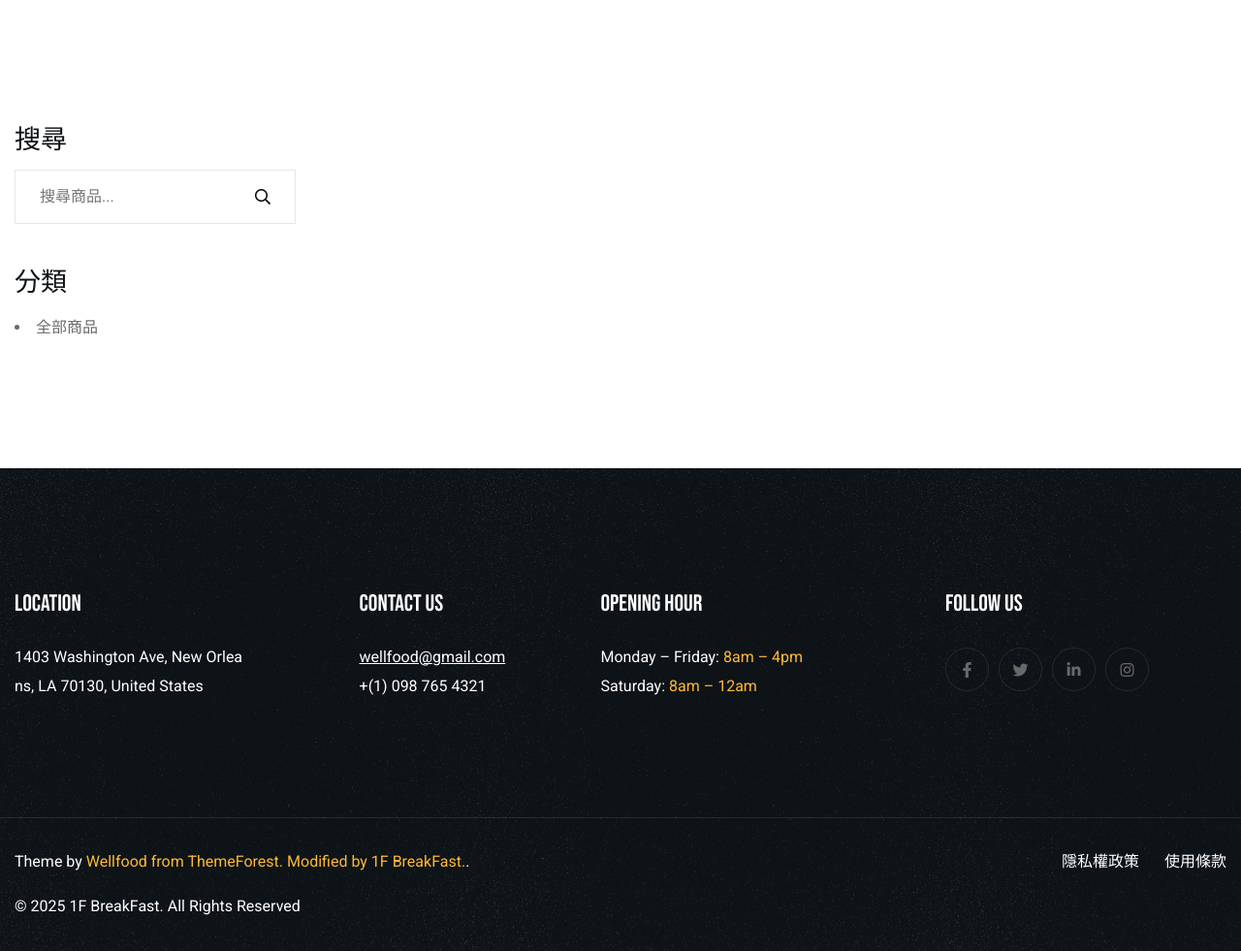
After one commit to frank270/nPhpSlim4Skeleton, a PHP site: template app/templates/frontend/menu/index.twig in a window 1280 px wide. The commit adds this page. Shown: the part 473-1454 px from the top of the page at 97% size. Run offline with PHP 8.4, Linux system fonts and the light colour scheme; the template is opened without the code that fills it, so the values that code supplies are empty; some libraries are stand-ins or nearby versions.

Commit message:
feat: 新增前台菜單頁面及商品詳情功能，並更新導覽連結。

```diff
--- a/app/routes.php
+++ b/app/routes.php
@@ -28,4 +28,7 @@ return function (App $app) {
     $app->group('/api/front', function (RouteCollectorProxy $group) {
         (require __DIR__ . '/Routes/front_locations.php')($group);
     });
+
+    // 前台路由
+    (require __DIR__ . '/Routes/front_menu.php')($app);
 };
--- a/app/templates/frontend/master-layout03.twig
+++ b/app/templates/frontend/master-layout03.twig
@@ -79,7 +79,7 @@
                                                 <li><a href="index6.html">Home Grill</a></li>
                                             </ul> #}
                                         </li>
-                                        <li ><a href="#">菜單</a>
+                                        <li ><a href="/menu">菜單</a>
                                             {# <ul>
                                                 <li><a href="menu-restaurant.html">Menu Restaurant</a></li>
                                                 <li><a href="menu-pizza.html">Menu Pizza</a></li>
--- /dev/null
+++ b/app/templates/frontend/menu/index.twig
@@ -0,0 +1,121 @@
+{% extends "frontend/master-layout03.twig" %}
+
+{% block title %}美味菜單 - 1fBreakFast{% endblock %}
+
+{% block hero %}
+<!-- Page Banner Start -->
+<section class="page-banner-area overlay pt-250 pb-50 rel z-1" style="background-image: url(/assets/wellfood/assets/images/banner/hero-banner.jpg)">
+    <div class="container">
+        <div class="banner-inner text-white">
+            <h1 class="page-title mb-10" data-aos="fade-up" data-aos-duration="1500" data-aos-offset="50">美味菜單</h1>
+            <nav aria-label="breadcrumb">
+                <ol class="breadcrumb justify-content-center" data-aos="fade-up" data-aos-delay="200" data-aos-duration="1500" data-aos-offset="50">
+                    <li class="breadcrumb-item"><a href="/">首頁</a></li>
+                    <li class="breadcrumb-item active">菜單</li>
+                </ol>
+            </nav>
+        </div>
+    </div>
+</section>
+<!-- Page Banner End -->
+{% endblock %}
+
+{% block content %}
+<!-- Shop Area Start -->
+<section class="shop-area py-130 rpy-100">
+    <div class="container">
+        <div class="row">
+            <!-- Sidebar -->
+            <div class="col-xl-3 col-lg-4 col-md-8">
+                <div class="shop-sidebar rmb-75">
+                    <!-- Search Widget -->
+                    <div class="widget widget-search" data-aos="fade-up" data-aos-duration="1500" data-aos-offset="50">
+                        <h4 class="widget-title">搜尋</h4>
+                        <form action="/menu" class="default-search-form">
+                            <input type="text" name="keyword" placeholder="搜尋商品..." required value="{{ filters.keyword }}">
+                            <button type="submit" class="searchbutton far fa-search"></button>
+                        </form>
+                    </div>
+
+                    <!-- Category Widget -->
+                    <div class="widget widget-category" data-aos="fade-up" data-aos-delay="50" data-aos-duration="1500" data-aos-offset="50">
+                        <h4 class="widget-title">分類</h4>
+                        <ul>
+                            <li><a href="/menu">全部商品</a></li>
+                            {% for cat in categories %}
+                            <li>
+                                <a href="/menu?category_id={{ cat.id }}">
+                                    {{ cat.name }}
+                                    {# Note: We don't have counts yet efficiently, skipping or need aggregation.
+                                       For now, let's just list categories. If count needed, we need logic update. #}
+                                    {# <span class="count">8</span> #}
+                                </a>
+                            </li>
+                            {% endfor %}
+                        </ul>
+                    </div>
+                </div>
+            </div>
+
+            <!-- Product Grid -->
+            <div class="col-xl-9 col-lg-8">
+                <div class="shop-page-wrap">
+                    <div class="shop-shorter rel z-3 mb-35">
+                        <div class="sort-text mb-15" data-aos="fade-left" data-aos-duration="1500" data-aos-offset="50">
+                            {# Showing count logic can be added later #}
+                        </div>
+                    </div>
+
+                    <div class="row">
+                        {% for cat in categories %}
+                            {% if itemsByCat[cat.id] is defined %}
+                                {% for item in itemsByCat[cat.id] %}
+                                <div class="col-xl-4 col-sm-6" data-aos="fade-up" data-aos-duration="1500" data-aos-offset="50">
+                                    <div class="product-item-two">
+                                        <div class="image">
+                                            <a href="/menu/details/{{ item.id }}">
+                                                {% if item.image_path %}
+                                                <img src="{{ item.image_path starts with 'http' ? item.image_path : '/' ~ item.image_path }}" alt="{{ item.name }}" style="width: 100%; height: 250px; object-fit: cover;">
+                                                {% else %}
+                                                <img src="/assets/wellfood/assets/images/dishes/dish1.png" alt="Default Image">
+                                                {% endif %}
+                                            </a>
+                                            {% if item.is_best_seller %}
+                                            <span class="badge bg-danger position-absolute top-0 start-0 m-3">熱銷</span>
+                                            {% endif %}
+                                        </div>
+                                        <div class="content">
+                                            <div class="ratting">
+                                                {% if item.tags %}
+                                                    {% for tag in item.tags|split(',') %}
+                                                    <small class="text-muted me-1">#{{ tag }}</small>
+                                                    {% endfor %}
+                                                {% else %}
+                                                    <small class="text-muted">{{ cat.name }}</small>
+                                                {% endif %}
+                                            </div>
+                                            <h5><a href="/menu/details/{{ item.id }}">{{ item.name }}</a></h5>
+                                            <span class="price">
+                                                {% if item.price_sale %}
+                                                    <del class="text-muted">${{ item.price_original|round }}</del> <span class="text-danger">${{ item.price_sale|round }}</span>
+                                                {% else %}
+                                                    ${{ item.price_original|round }}
+                                                {% endif %}
+                                            </span>
+                                        </div>
+                                        {# Add to cart removed #}
+                                    </div>
+                                </div>
+                                {% endfor %}
+                            {% endif %}
+                        {% endfor %}
+                    </div>
+
+                    {# Pagination can be added here if needed #}
+                </div>
+            </div>
+        </div>
+    </div>
+</section>
+<!-- Shop Area End -->
+{% endblock %}
```
Also changed, not shown: app/actions/Front/MenuAction.php (added, +84 -0 lines), app/routes/front_menu.php (added, +9 -0 lines), app/templates/frontend/menu/detail.twig (added, +96 -0 lines).
